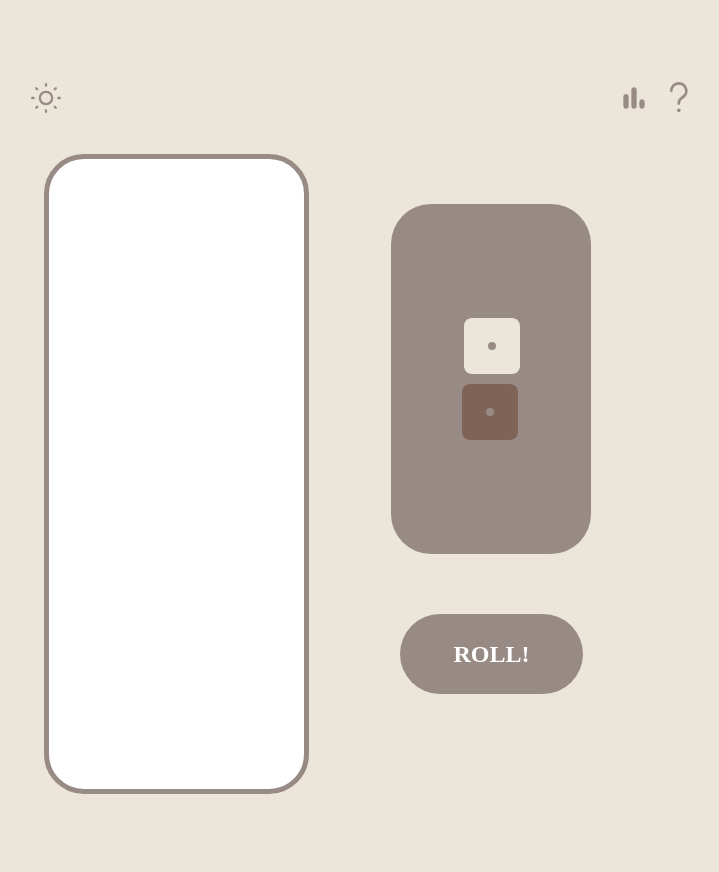
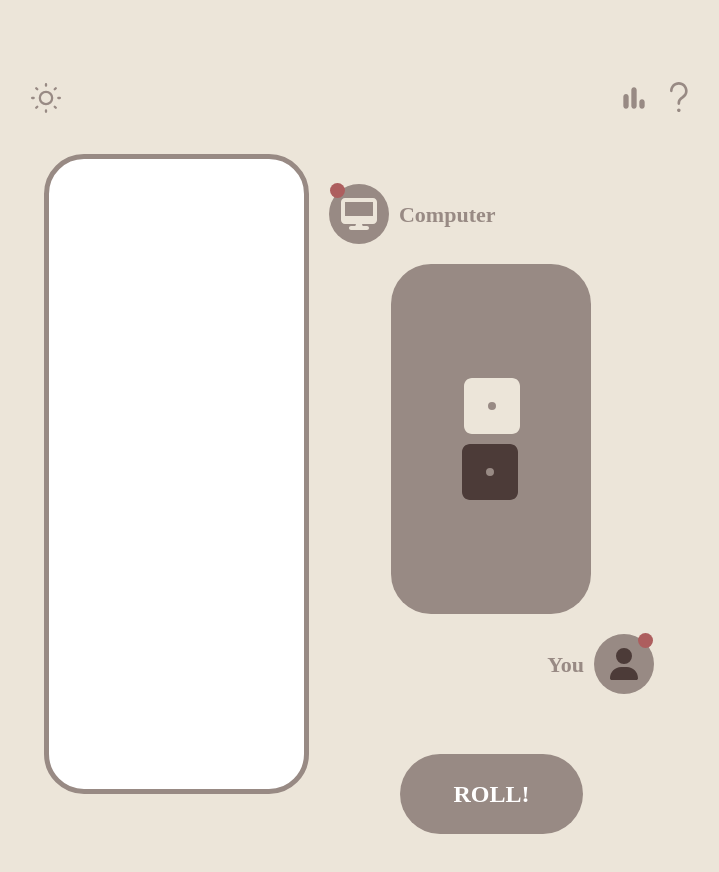
Before and after one commit to eujin-shin/Backgammon-JS, a Next.js app: page / in a window 1280 px wide. Shown: the top 872 px of the page, without its empty margins (281-1000 px from the left). Before the commit the page ends 844 px from the top, so only its background shows below. Built offline with nearby package versions, Linux system fonts and the light colour scheme.

Commit message:
feat: add profile UI

```diff
--- a/src/components/Dice.tsx
+++ b/src/components/Dice.tsx
@@ -17,6 +17,7 @@ type diceObj = {
 interface DiceProps {
   diceA: diceObj;
   diceB: diceObj;
+  onClick: () => void;
 }
 
 const Container = styled.div`
@@ -28,8 +29,9 @@ const Container = styled.div`
   height: 150px;
   flex-direction: row;
   justify-content: space-around;
-  padding-top: 20px;
-  padding-bottom: 20px;
+  padding: 20px;
+  margin-top: 20px;
+  margin-bottom: 20px;
 
   @media screen and (min-width: 900px) {
     flex-direction: column;
@@ -42,7 +44,7 @@ const Container = styled.div`
   }
 `;
 
-export default function Dice({ diceA, diceB }: DiceProps) {
+export default function Dice({ diceA, diceB, onClick }: DiceProps) {
   const diceArr = [
     faDiceOne,
     faDiceTwo,
@@ -52,18 +54,34 @@ export default function Dice({ diceA, diceB }: DiceProps) {
     faDiceSix,
   ];
 
+  const double = false;
+
   return (
-    <Container>
+    <Container onClick={onClick}>
       <FontAwesomeIcon
         icon={diceArr[diceA.value]}
         size="4x"
         style={{ alignSelf: "flex-start", color: diceA.color }}
       />
+      {double && (
+        <FontAwesomeIcon
+          icon={diceArr[diceA.value]}
+          size="4x"
+          style={{ alignSelf: "flex-start", color: diceA.color }}
+        />
+      )}
       <FontAwesomeIcon
         icon={diceArr[diceB.value]}
         size="4x"
         style={{ alignSelf: "flex-end", color: diceB.color }}
       />
+      {double && (
+        <FontAwesomeIcon
+          icon={diceArr[diceB.value]}
+          size="4x"
+          style={{ alignSelf: "flex-end", color: diceB.color }}
+        />
+      )}
     </Container>
   );
 }
--- /dev/null
+++ b/src/components/Profile.tsx
@@ -0,0 +1,67 @@
+import { styled } from "styled-components";
+import { FontAwesomeIcon } from "@fortawesome/react-fontawesome";
+import { B_BEIGE, B_BROWN, B_DARK, B_LIGHT } from "@/styles/GlobalColor";
+import { faDesktop, faUser } from "@fortawesome/free-solid-svg-icons";
+
+const Wrapper = styled.div`
+  display: flex;
+  flex-direction: row;
+  align-items: center;
+  margin: 0 20px;
+`;
+
+const IconDiv = styled.div`
+  position: relative;
+  display: flex;
+  align-items: center;
+  justify-content: center;
+  width: 60px;
+  height: 60px;
+  border-radius: 100%;
+  background-color: ${B_BEIGE};
+`;
+
+const Name = styled.span`
+  margin: 0 10px;
+  font-family: comfortaa;
+  font-size: 22px;
+  font-weight: 600;
+  color: ${B_BEIGE};
+`;
+
+const Current = styled.div`
+  position: absolute;
+
+  width: 15px;
+  height: 15px;
+  background-color: #ad5e5e;
+  border-radius: 100%;
+`;
+
+export function CompProfile() {
+  return (
+    <Wrapper style={{ alignSelf: "flex-start" }}>
+      <IconDiv>
+        <Current style={{ top: "-1px", left: "1px" }} />
+        <FontAwesomeIcon
+          icon={faDesktop}
+          style={{ color: B_LIGHT }}
+          size="2x"
+        />
+      </IconDiv>
+      <Name>Computer</Name>
+    </Wrapper>
+  );
+}
+
+export function UserProfile() {
+  return (
+    <Wrapper style={{ alignSelf: "flex-end" }}>
+      <Name>You</Name>
+      <IconDiv>
+        <Current style={{ top: "-1px", right: "1px" }} />
+        <FontAwesomeIcon icon={faUser} style={{ color: B_DARK }} size="2x" />
+      </IconDiv>
+    </Wrapper>
+  );
+}
--- a/src/components/Turn.tsx
+++ b/src/components/Turn.tsx
@@ -1,13 +1,14 @@
 import { styled } from "styled-components";
 import Dice from "./Dice";
 import { useState } from "react";
-import { BEIGE, bBROWN, DARK, LIGHT } from "@/styles/GlobalColor";
+import { B_BEIGE, B_BROWN, B_DARK, B_LIGHT } from "@/styles/GlobalColor";
+import { CompProfile, UserProfile } from "./Profile";
 
 const PlayWrapper = styled.div`
   display: flex;
   flex-direction: column;
   align-items: center;
-  margin: 50px auto;
+  margin: 30px auto;
   width: 100%;
 
   @media screen and (min-width: 900px) {
@@ -15,7 +16,8 @@ const PlayWrapper = styled.div`
 `;
 
 const RollButton = styled.div`
-  display: flex;
+  display: none;
+
   align-items: center;
   justify-content: center;
   background-color: var(--color-normal);
@@ -24,11 +26,15 @@ const RollButton = styled.div`
 
   width: 50%;
   height: 80px;
+
+  @media screen and (min-width: 900px) {
+    display: flex;
+  }
 `;
 
 export default function Turn() {
-  const [diceA, setDiceA] = useState({ color: LIGHT, value: 0 });
-  const [diceB, setDiceB] = useState({ color: bBROWN, value: 0 });
+  const [diceA, setDiceA] = useState({ color: B_LIGHT, value: 0 });
+  const [diceB, setDiceB] = useState({ color: B_DARK, value: 0 });
 
   const handleRoll = () => {
     setDiceA((prev) => {
@@ -41,7 +47,10 @@ export default function Turn() {
 
   return (
     <PlayWrapper>
-      <Dice diceA={diceA} diceB={diceB} />
+      <CompProfile />
+
+      <Dice diceA={diceA} diceB={diceB} onClick={handleRoll} />
+      <UserProfile />
       <RollButton onClick={handleRoll}>
         <span
           style={{
--- a/src/styles/GlobalColor.ts
+++ b/src/styles/GlobalColor.ts
@@ -1,4 +1,4 @@
-export const LIGHT = "#ece5d9";
-export const BEIGE = "#988a84";
-export const bBROWN = "#806357";
-export const DARK = "#4C3B38";
+export const B_LIGHT = "#ece5d9";
+export const B_BEIGE = "#988a84";
+export const B_BROWN = "#806357";
+export const B_DARK = "#4C3B38";
```
